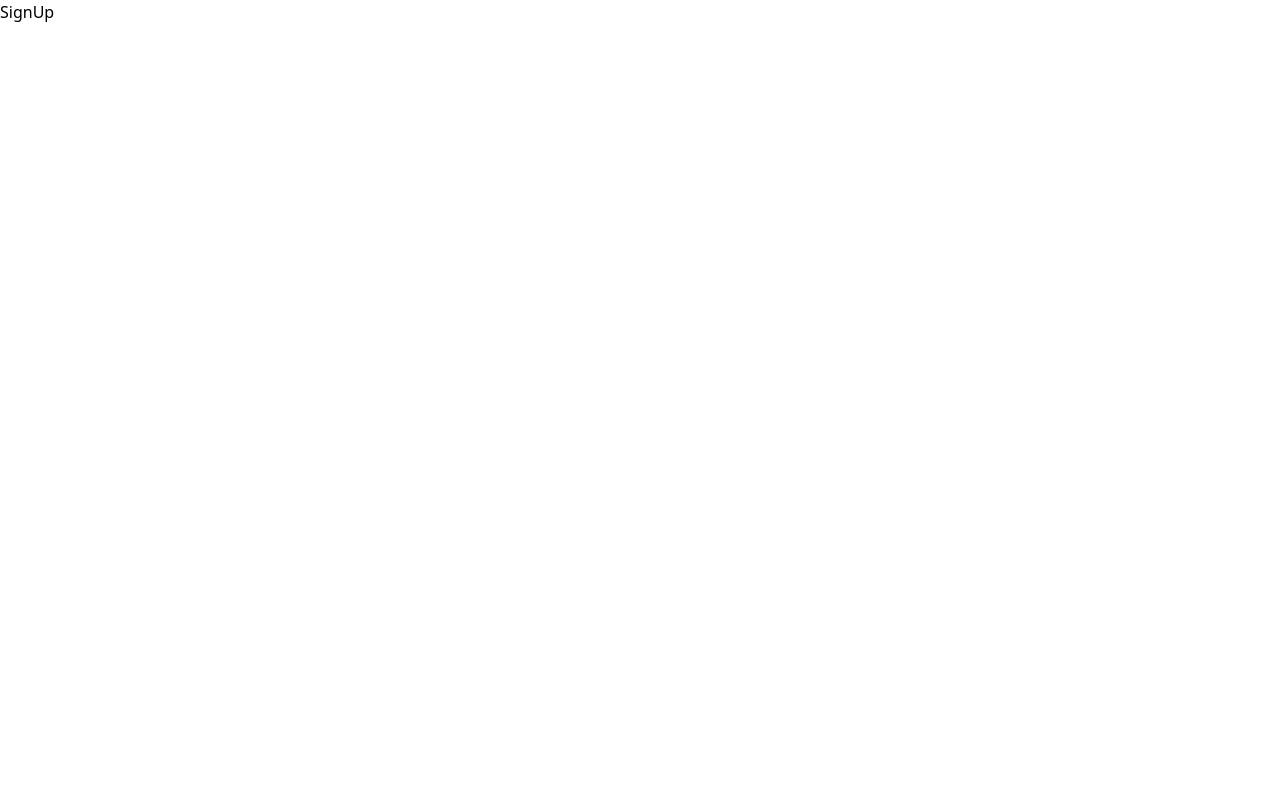
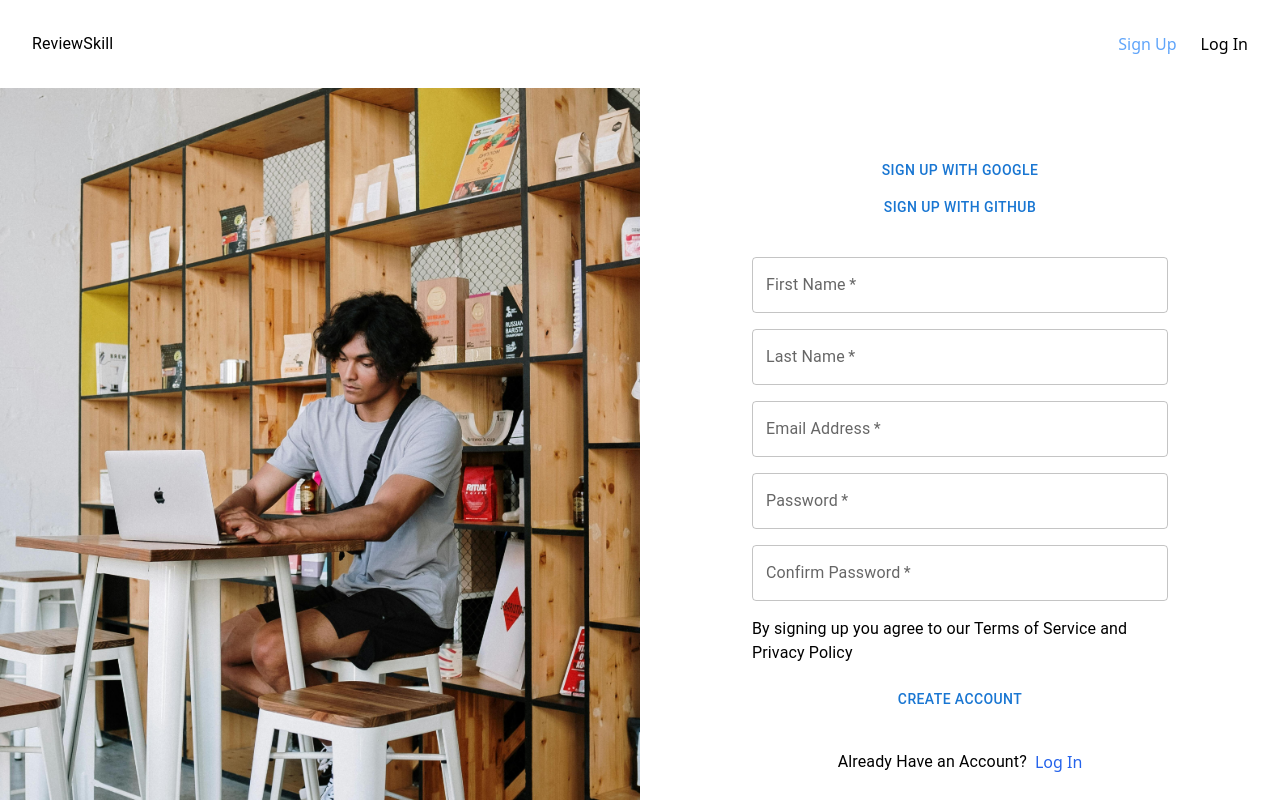
Before and after one commit to apella1/review-skill-frontend, a React (Vite) app: page /auth/sign-up in a window 1280 px wide. Built offline with nearby package versions, Linux system fonts and the light colour scheme.

Commit message:
implement login and signup pages

```diff
--- a/src/components/home/HomeHeader.tsx
+++ b/src/components/home/HomeHeader.tsx
@@ -6,7 +6,7 @@ export default function HomeHeader() {
   const navigate = useNavigate();
   return (
     <header className="h-screen py-8 flex">
-      <Stack spacing={1} className="basis-1/2">
+      <Stack spacing={1} className="basis-1/2 pt-16">
         <Typography variant="h1" component="h1">
           ReviewSkill
         </Typography>
@@ -16,9 +16,7 @@ export default function HomeHeader() {
         <Typography variant="h4">
           Build Your Skills In a Science-Based Way
         </Typography>
-        <Button onClick={() => navigate("/auth/sign-up")}>
-          Get Started
-        </Button>
+        <Button onClick={() => navigate("/auth/sign-up")}>Get Started</Button>
       </Stack>
       <Stack>
         <img src={homeHeader} alt="" />
--- a/src/layouts/AuthLayout.tsx
+++ b/src/layouts/AuthLayout.tsx
@@ -0,0 +1,42 @@
+import { Box, Stack, Typography } from "@mui/material";
+import { Link, useLocation } from "react-router-dom";
+import authImg from "/src/assets/images/auth.jpg";
+
+export default function AuthLayout({
+  children,
+}: {
+  children: React.ReactNode;
+}) {
+  const location = useLocation();
+  return (
+    <Stack className="h-screen fixed">
+      <nav className="flex justify-between items-center p-8">
+        <Typography>ReviewSkill</Typography>
+        <div className="flex items-center space-x-6">
+          <Link
+            to="/auth/sign-up"
+            className={`${
+              location.pathname === "/auth/sign-up" ? "text-blue-400" : ""
+            }`}
+          >
+            Sign Up
+          </Link>
+          <Link
+            to="/auth/login"
+            className={`${
+              location.pathname === "/auth/login" ? "text-blue-400" : ""
+            }`}
+          >
+            Log In
+          </Link>
+        </div>
+      </nav>
+      <Stack direction="row">
+        <Box className="basis-1/2 w-full overflow-y-hidden">
+          <img src={authImg} alt="" className=""/>
+        </Box>
+        <Box className="basis-1/2">{children}</Box>
+      </Stack>
+    </Stack>
+  );
+}
--- a/src/layouts/index.ts
+++ b/src/layouts/index.ts
@@ -1 +1,2 @@
 export { default as MainLayout } from "./MainLayout";
+export { default as AuthLayout } from "./AuthLayout";
--- a/src/pages/auth/login/Login.tsx
+++ b/src/pages/auth/login/Login.tsx
@@ -1,5 +1,66 @@
+import { Button, Stack, TextField, Typography } from "@mui/material";
+import { AuthLayout } from "../../../layouts";
+import { Link } from "react-router-dom";
+import { useState } from "react";
+import { client } from "../../../axios/axios";
+
+type LoginData = {
+  email: string;
+  password: string;
+};
 export default function Login() {
+  const [formData, setFormData] = useState<LoginData>({
+    email: "",
+    password: "",
+  });
+  const handleChange = (e: React.ChangeEvent<HTMLInputElement>) => {
+    const { name, value } = e.target;
+    setFormData((prev) => ({ ...prev, [name]: value }));
+  };
+
+  const handleLogin = async (e: React.FormEvent<HTMLFormElement>) => {
+    e.preventDefault();
+    try {
+      const res = await client.post("/auth/login", formData);
+      console.log(res);
+    } catch (error) {
+      console.error(error);
+    }
+  };
+
   return (
-    <section>Login</section>
-  )
+    <AuthLayout>
+      <section className="py-32 px-28 flex flex-col justify-center">
+        <Stack spacing={4}>
+          <Stack className="">
+            <Button>Login With Google</Button>
+            <Button>Login With GitHub</Button>
+          </Stack>
+          <form action="" className="flex flex-col space-y-4 w-full">
+            <TextField
+              label="Email Address"
+              type="email"
+              name="email"
+              value={formData.email}
+              onChange={handleChange}
+            />
+            <TextField
+              label="Password"
+              type="password"
+              name="password"
+              value={formData.password}
+              onChange={handleChange}
+            />
+            <Button onClick={() => handleLogin}>Login</Button>
+          </form>
+          <section className="flex items-center space-x-2 self-center">
+            <Typography>Don't Have an Account?</Typography>
+            <Link to="/auth/sign-up" className="text-blue-600">
+              Sign Up
+            </Link>
+          </section>
+        </Stack>
+      </section>
+    </AuthLayout>
+  );
 }
--- a/src/pages/auth/sign-up/SignUp.tsx
+++ b/src/pages/auth/sign-up/SignUp.tsx
@@ -1,5 +1,103 @@
+import { Button, Stack, TextField, Typography } from "@mui/material";
+import { AuthLayout } from "../../../layouts";
+import { useState } from "react";
+import { UserData } from "../../../types/types";
+import { Link } from "react-router-dom";
+import { client } from "../../../axios/axios";
+
 export default function SignUp() {
+  const [confirmPassword, setConfirmPassword] = useState<string>("");
+  const [formData, setFormData] = useState<UserData>({
+    firstName: "",
+    lastName: "",
+    email: "",
+    password: "",
+  });
+
+  const handleChange = (e: React.ChangeEvent<HTMLInputElement>) => {
+    const { name, value } = e.target;
+    setFormData((prev) => ({ ...prev, [name]: value }));
+  };
+
+  const handleConfirmPasswordChange = (
+    e: React.ChangeEvent<HTMLInputElement>
+  ) => {
+    const { value } = e.target;
+    setConfirmPassword(value);
+  };
+
+  const handleRegistration = async (e: React.FormEvent<HTMLFormElement>) => {
+    e.preventDefault();
+    try {
+      const res = await client.post("/auth/sign-up", formData);
+      console.log(res);
+    } catch (error) {
+      console.error(error);
+    }
+  };
+
   return (
-    <section>SignUp</section>
-  )
+    <AuthLayout>
+      <section className="py-16 px-28">
+        <Stack spacing={4}>
+          <Stack className="">
+            <Button>Sign Up With Google</Button>
+            <Button>Sign Up With GitHub</Button>
+          </Stack>
+          <form action="" className="flex flex-col space-y-4 w-full">
+            <TextField
+              required
+              label="First Name"
+              type="text"
+              name="firstName"
+              value={formData.firstName}
+              onChange={handleChange}
+            />
+            <TextField
+              required
+              label="Last Name"
+              type="text"
+              name="lastName"
+              value={formData.lastName}
+              onChange={handleChange}
+            />
+            <TextField
+              required
+              label="Email Address"
+              type="email"
+              name="email"
+              value={formData.email}
+              onChange={handleChange}
+            />
+            <TextField
+              required
+              label="Password"
+              type="password"
+              name="password"
+              value={formData.password}
+              onChange={handleChange}
+            />
+            <TextField
+              required
+              label="Confirm Password"
+              type="password"
+              name="passwordConfirm"
+              value={confirmPassword}
+              onChange={handleConfirmPasswordChange}
+            />
+            <Typography className="self-center">
+              By signing up you agree to our Terms of Service and Privacy Policy
+            </Typography>
+            <Button onClick={() => handleRegistration}>Create Account</Button>
+          </form>
+          <section className="flex items-center space-x-2 self-center">
+            <Typography>Already Have an Account?</Typography>
+            <Link to="/auth/login" className="text-blue-600">
+              Log In
+            </Link>
+          </section>
+        </Stack>
+      </section>
+    </AuthLayout>
+  );
 }
```
Also changed, not shown: src/types/types.ts (+7 -0 lines), src/assets/images/auth.jpg (added), 1 other file (tests, documents, lock files or other folders).
